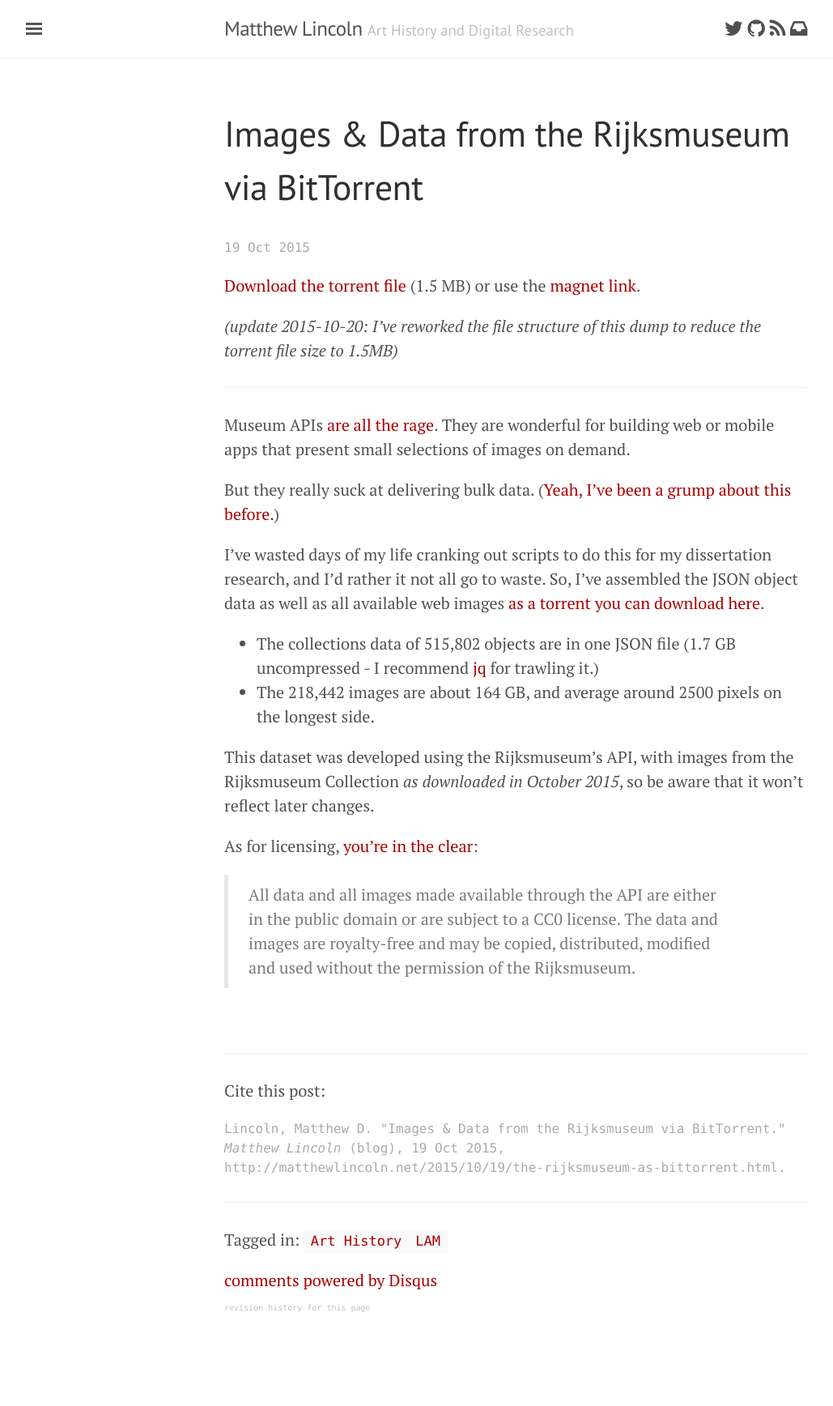
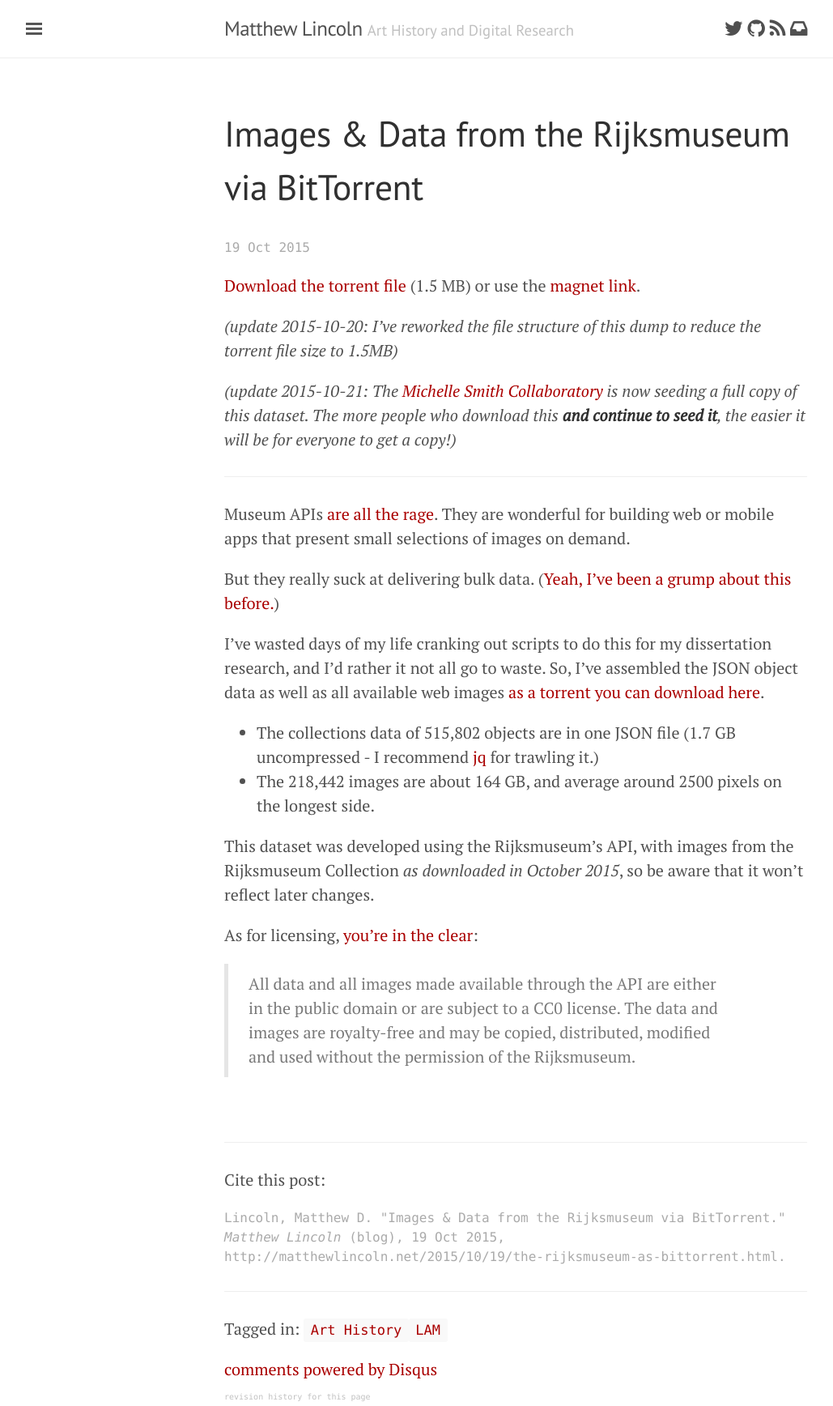
Before and after one commit to mdlincoln/mdlincoln.github.io, a Jekyll site: the page built from _posts/2015-10-19-the-rijksmuseum-as-bittorrent.md, in a window 1280 px wide. Shown: the whole page at 81% size, without its empty margins (3-1032 px from the left). Built offline with Jekyll 4.4.1, drawn with Linux system fonts in a browser that asks for light colours; nearby versions of some CDN libraries; comment, search, counter and statistics services are not loaded; before the commit the page ends 1626 px from its top, so only the background shows below that.

Commit message:
exhort seeding

```diff
--- a/_posts/2015-10-19-the-rijksmuseum-as-bittorrent.md
+++ b/_posts/2015-10-19-the-rijksmuseum-as-bittorrent.md
@@ -11,6 +11,8 @@
 [Download the torrent file][torrent] (1.5 MB) or use the [magnet link][magnet].
 
 _(update 2015-10-20: I've reworked the file structure of this dump to reduce the torrent file size to 1.5MB)_
+
+_(update 2015-10-21: The [Michelle Smith Collaboratory](http://michellesmithcollaboratory.umd.edu/) is now seeding a full copy of this dataset. The more people who download this **and continue to seed it**, the easier it will be for everyone to get a copy!)_
 
 ---
 
```
